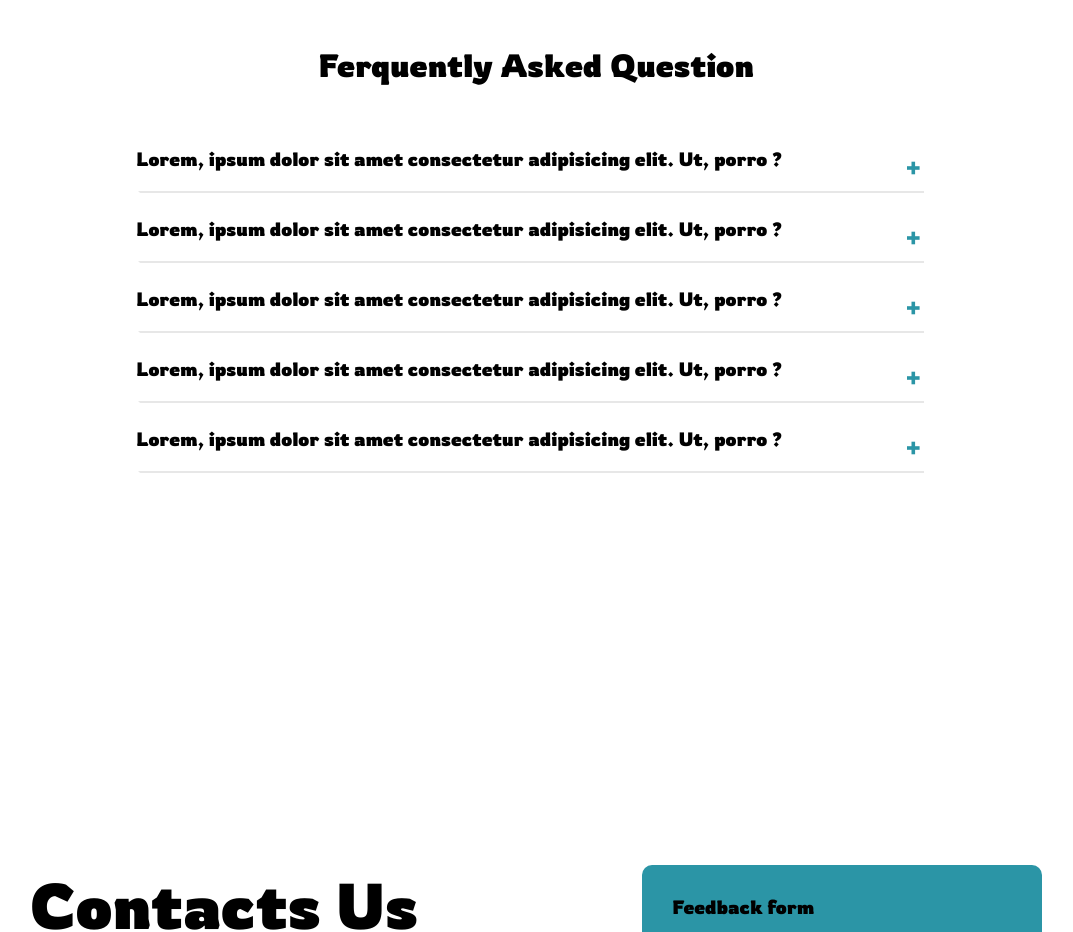
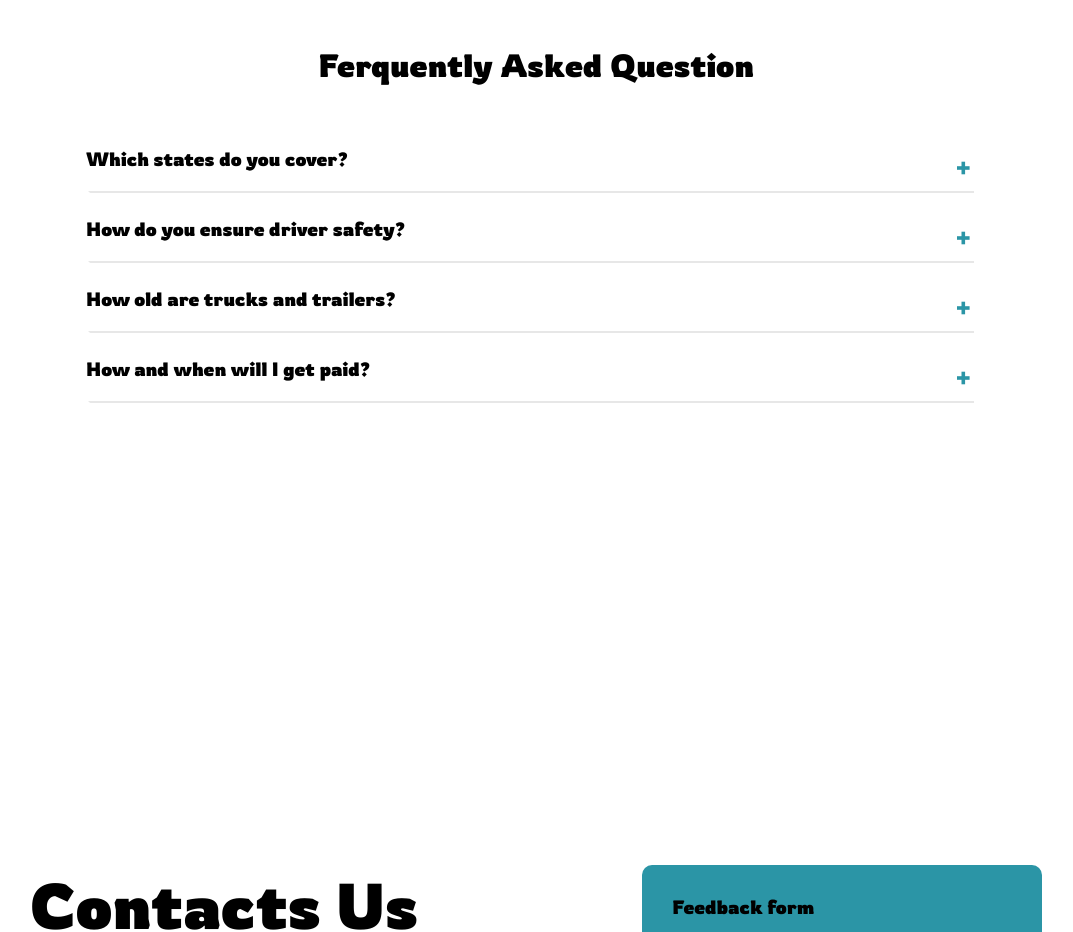
Before and after one commit to orzumand/AsCargoLLS, a React (Vite) app: page / in a window 1280 px wide. Shown: the part 2560-3492 px from the top of the page, without its empty margins (104-1177 px from the left). Built offline with nearby package versions, Linux system fonts and the light colour scheme; a web font is replaced by a local one.

Commit message:
wordschange

```diff
--- a/src/Components/About/index.jsx
+++ b/src/Components/About/index.jsx
@@ -3,7 +3,7 @@ import { Wrapper, Content } from "./styled";
 import Logo_Icon from "../../assets/img/Слой_x0020_1.svg";
 const About = () => {
   return (
-    <Wrapper>
+    <Wrapper id="about">
       <Content>
         <Content.Name>About</Content.Name>
         <Content.Text>
--- a/src/Components/Contact/index.jsx
+++ b/src/Components/Contact/index.jsx
@@ -4,7 +4,7 @@ import Gmail from "../../assets/img/gmail.png";
 import Location from "../../assets/img/location.png";
 const Contact = () => {
   return (
-    <div id="features">
+    <div id="contacts">
       <MainContainer>
         <Wrapper>
           <Content>
--- a/src/Components/FAQ/index.jsx
+++ b/src/Components/FAQ/index.jsx
@@ -5,7 +5,7 @@ const FAQ = () => {
   const [active, setActive] = useState(false);
 
   return (
-    <div id="features">
+    <div id="FAQ">
       <MainContainer>
         <Wrapper>
           <h1>Ferquently Asked Question</h1>
@@ -14,55 +14,58 @@ const FAQ = () => {
               onClick={() => setActive(active == 1 ? 0 : 1)}
               className={active == 1 && "active"}
             >
-              Lorem, ipsum dolor sit amet consectetur adipisicing elit. Ut,
-              porro ?<div className="status">{active == 1 ? "--" : "+"}</div>
+              Which states do you cover?
+              <div className="status">{active == 1 ? "--" : "+"}</div>
               <div className="line "></div>
               <div className="answer">
-                Lorem ipsum dolor, sit amet consectetur adipisicing elit. Sunt
-                sapiente temporibus esse repellendus ut ipsum, officia
-                reprehenderit nam accusamus debitis!
+                We primarily serve the Midwest states, including Illinois, Ohio,
+                Indiana, Tennessee, Missouri, Texas, and others, offering
+                efficient and reliable trucking logistics across the country. If
+                your preferred regions fall outside our coverage area, don`t
+                hesitate to contact us for more detailed info .
               </div>
             </Card>
             <Card
               onClick={() => setActive(active == 2 ? 0 : 2)}
               className={active == 2 && "active"}
             >
-              Lorem, ipsum dolor sit amet consectetur adipisicing elit. Ut,
-              porro ?<div className="status">{active == 2 ? "--" : "+"}</div>
+              How do you ensure driver safety?
+              <div className="status">{active == 2 ? "--" : "+"}</div>
               <div className="line "></div>
               <div className="answer">
-                Lorem ipsum dolor, sit amet consectetur adipisicing elit. Sunt
-                sapiente temporibus esse repellendus ut ipsum, officia
-                reprehenderit nam accusamus debitis!
+                We keep drivers safe by providing clear load details, following
+                weight limits, helping with route planning and supporting 24/7
+                with maintenance issues. Our team is always ready to help if
+                anything comes up on the road.
               </div>
             </Card>
             <Card
               onClick={() => setActive(active == 3 ? 0 : 3)}
               className={active == 3 && "active"}
             >
-              Lorem, ipsum dolor sit amet consectetur adipisicing elit. Ut,
-              porro ?<div className="status">{active == 3 ? "--" : "+"}</div>
+              How old are trucks and trailers?
+              <div className="status">{active == 3 ? "--" : "+"}</div>
               <div className="line "></div>
               <div className="answer">
-                Lorem ipsum dolor, sit amet consectetur adipisicing elit. Sunt
-                sapiente temporibus esse repellendus ut ipsum, officia
-                reprehenderit nam accusamus debitis!
+                We maintain a modern fleet, ensuring all trucks and trailers are
+                3 years old or newer, with regular upgrades to replace older
+                equipment.
               </div>
             </Card>
             <Card
               onClick={() => setActive(active == 4 ? 0 : 4)}
               className={active == 4 && "active"}
             >
-              Lorem, ipsum dolor sit amet consectetur adipisicing elit. Ut,
-              porro ?<div className="status">{active == 4 ? "--" : "+"}</div>
+              How and when will I get paid?
+              <div className="status">{active == 4 ? "--" : "+"}</div>
               <div className="line "></div>
               <div className="answer">
-                Lorem ipsum dolor, sit amet consectetur adipisicing elit. Sunt
-                sapiente temporibus esse repellendus ut ipsum, officia
-                reprehenderit nam accusamus debitis!
+                We provide competitive payments via direct deposit on a weekly
+                basis. Full details will be shared during the recruiting
+                process.
               </div>
             </Card>
-            <Card
+            {/* <Card
               onClick={() => setActive(active == 5 ? 0 : 5)}
               className={active == 5 && "active"}
             >
@@ -74,7 +77,7 @@ const FAQ = () => {
                 sapiente temporibus esse repellendus ut ipsum, officia
                 reprehenderit nam accusamus debitis!
               </div>
-            </Card>
+            </Card> */}
           </Content>
         </Wrapper>
       </MainContainer>
--- a/src/Components/FAQ/styled.js
+++ b/src/Components/FAQ/styled.js
@@ -73,7 +73,7 @@ const Card = styled.div`
   font-size: 1.2rem;
   padding: 12px 12px 12px 0px;
   border-radius: 10px;
-  width: 800px;
+  width: 900px;
   height: 60px;
   cursor: pointer;
   transition: all 400ms;
--- a/src/Components/Sidebar/index.jsx
+++ b/src/Components/Sidebar/index.jsx
@@ -4,19 +4,19 @@ import Truck from "../../assets/icons/Group10.svg";
 const Sidebar = () => {
   return (
     <SidebarWrapper>
-      <a className="HOME" href="#features">
+      <a className="HOME" href="#home">
         HOME
       </a>
-      <a className="ABOUT" href="#features">
+      <a className="ABOUT" href="#about">
         ABOUT
       </a>
-      <a className="FAQ" href="#features">
+      <a className="FAQ" href="#FAQ">
         FAQ
       </a>
-      <a className="SERVICES" href="#features">
+      <a className="SERVICES" href="#services">
         SERVICES
       </a>
-      <a className="CONTACT" href="#features">
+      <a className="CONTACT" href="#contacts">
         CONTACT
       </a>
       <Element>
```
